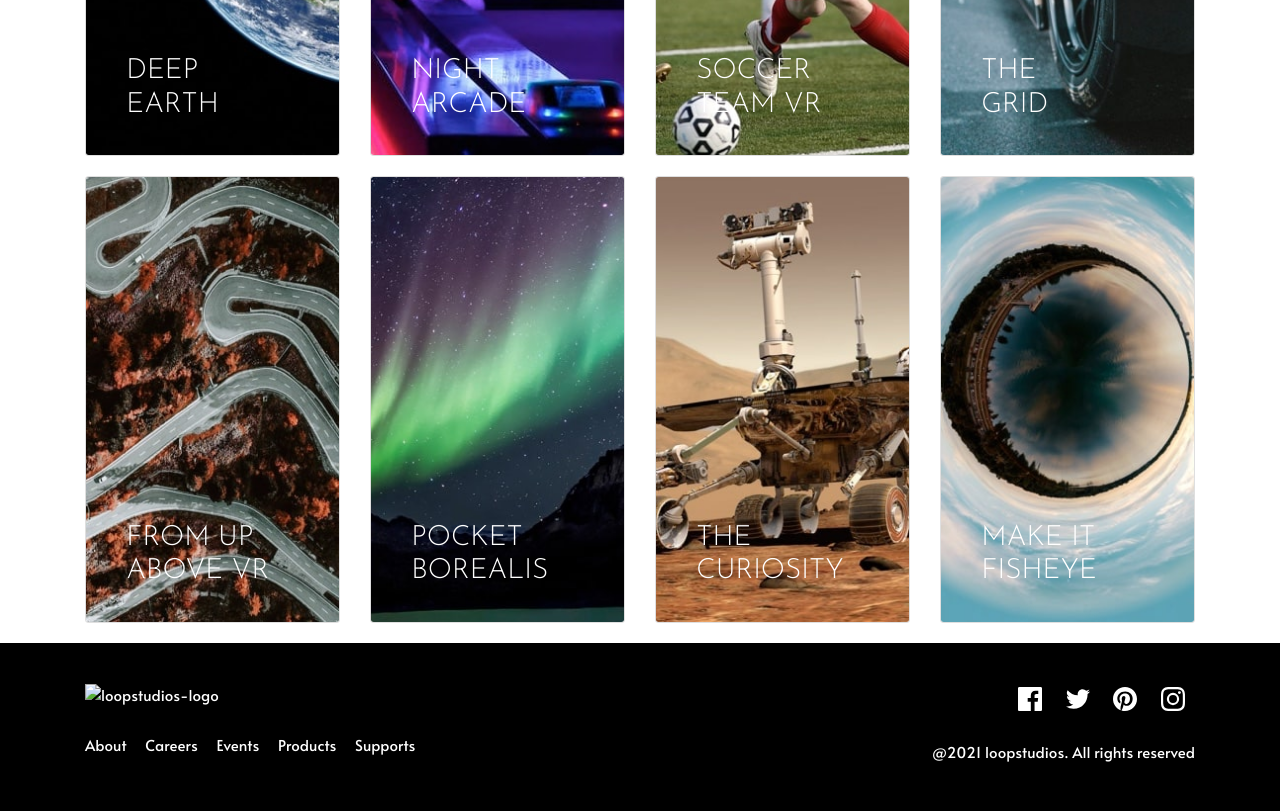
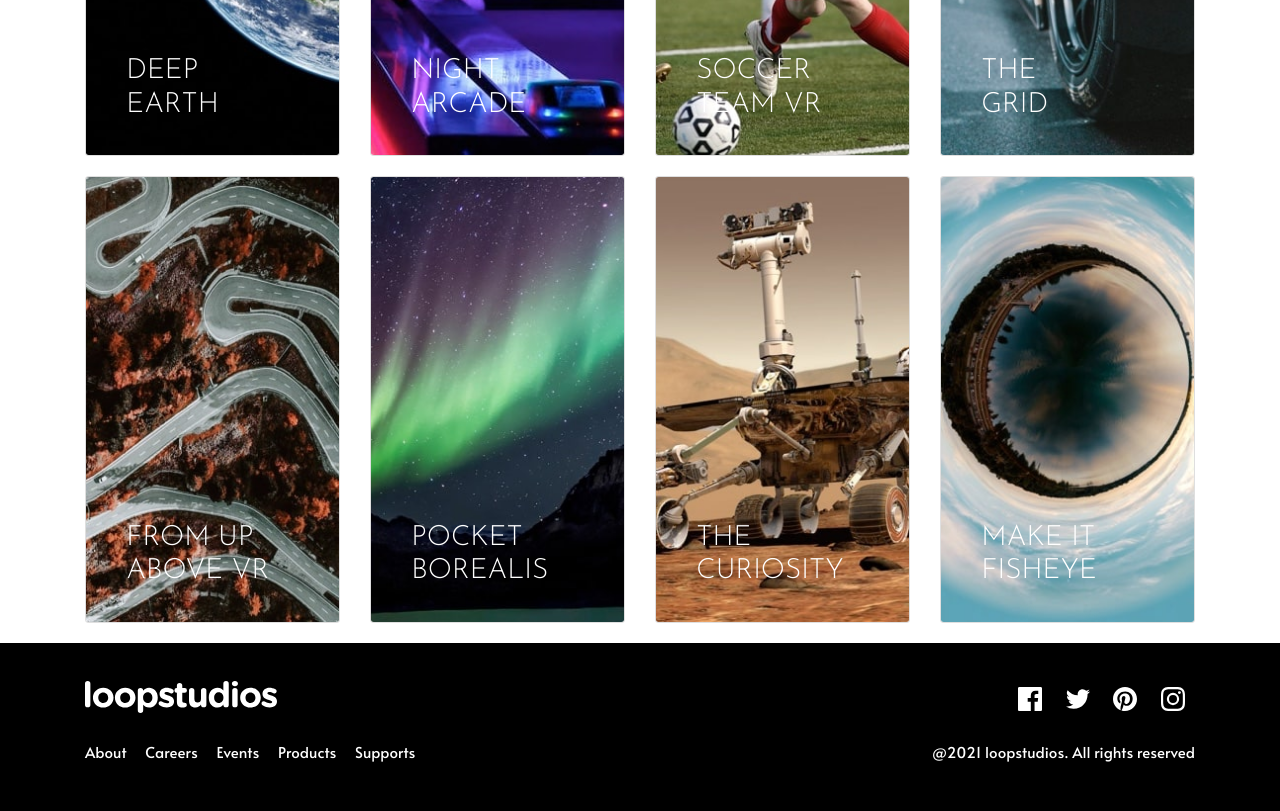
Before and after one commit to a2109k/fm-loopstudios, a plain HTML site: page index.html in a window 1280 px wide. Shown: the part 1779-2590 px from the top of the page. Drawn offline with nearby package versions, Linux system fonts and the light colour scheme; the site is published under a folder, as on GitHub Pages, so addresses that start at the root find nothing.

Commit message:
Update index.html

```diff
--- a/index.html
+++ b/index.html
@@ -184,7 +184,7 @@
       <div class="container">
         <div class="row">
           <div class="col-lg-8 col-md-4 col-xs-12 col-sm-12">
-             <img src="/assets/images/logo.svg" alt="loopstudios-logo">
+             <img src="assets/images/logo.svg" alt="loopstudios-logo">
              <ul>
               <li class="nav-item">
                 <a class="nav-link" href="#">About</a>
```
